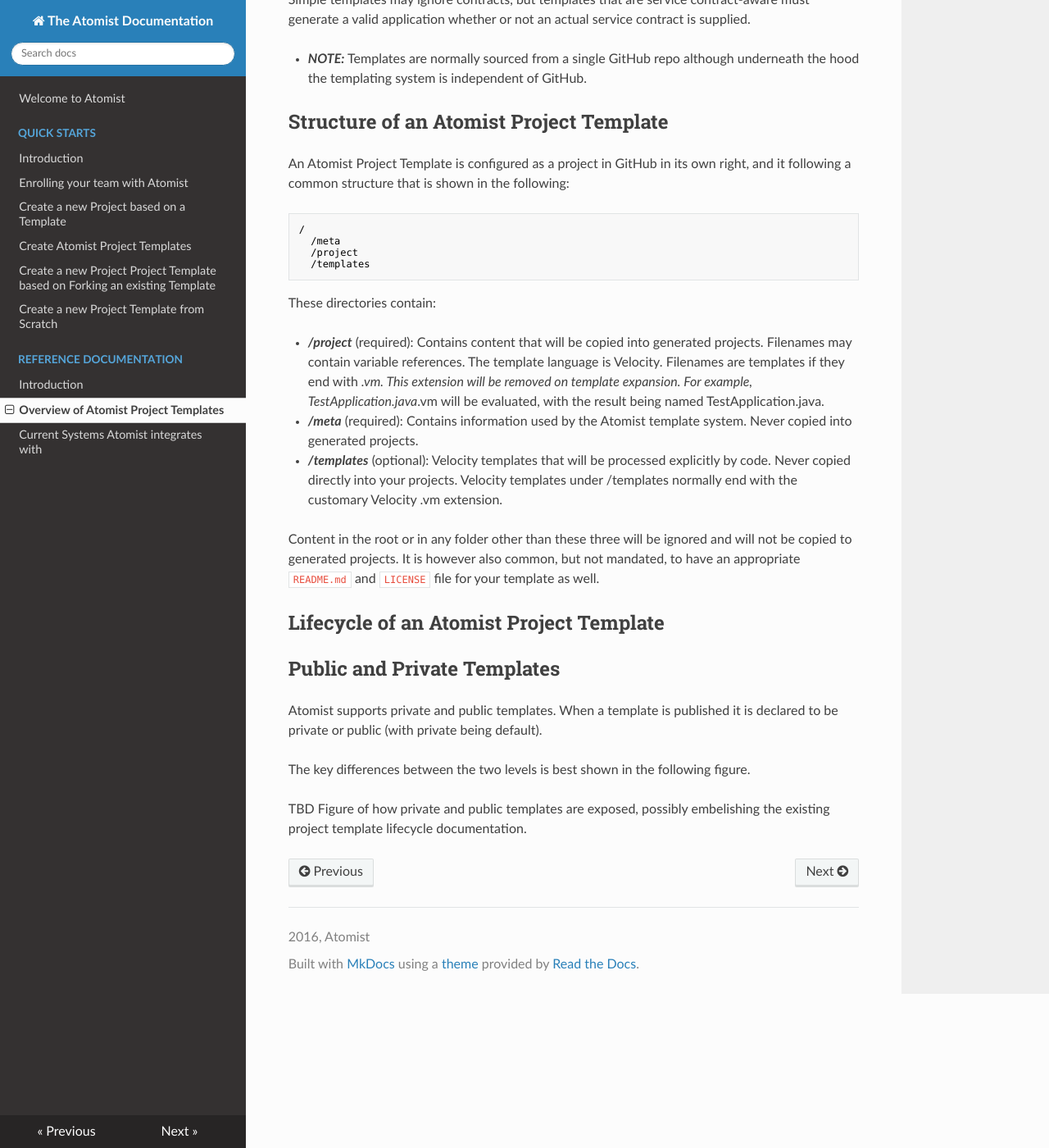
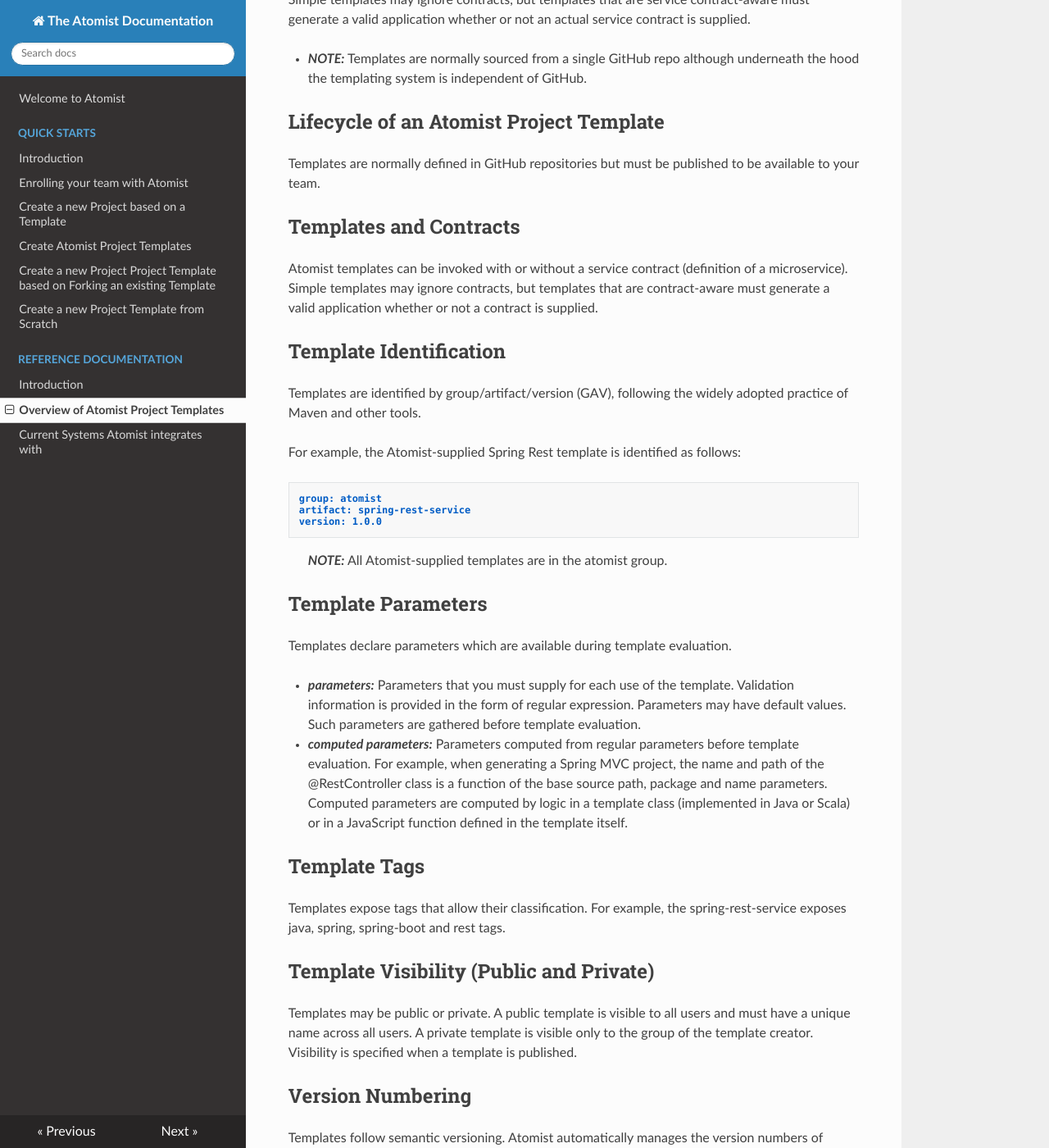
Before and after one commit to atomisthq/docs, an MkDocs documentation site: the page built from docs/reference-docs/project-templates-overview.md, in a window 1280 px wide and 1400 px high, scrolled down 527 px. Shown: the whole window at 82% size. Built offline with MkDocs 1.6.1, drawn with Linux system fonts in a browser that asks for light colours; nearby versions of some CDN libraries; old or Windows-style settings are respelled for this version of MkDocs; some of the changed text lies outside the part shown.

Commit message:
Added in reference material around project templates

````diff
--- a/docs/reference-docs/project-templates-overview.md
+++ b/docs/reference-docs/project-templates-overview.md
@@ -10,7 +10,50 @@
 
 * ***NOTE:*** Templates are normally sourced from a single GitHub repo although underneath the hood the templating system is independent of GitHub.
 
-## Structure of an Atomist Project Template
+## Lifecycle of an Atomist Project Template
+
+Templates are normally defined in GitHub repositories but must be published to be available to your team.
+
+## Templates and Contracts
+
+Atomist templates can be invoked with or without a service contract (definition of a microservice). Simple templates may ignore contracts, but templates that are contract-aware must generate a valid application whether or not a contract is supplied.
+
+## Template Identification
+
+Templates are identified by group/artifact/version (GAV), following the widely adopted practice of Maven and other tools.
+
+For example, the Atomist-supplied Spring Rest template is identified as follows:
+
+```
+group: atomist
+artifact: spring-rest-service
+version: 1.0.0
+```
+
+> ***NOTE:*** All Atomist-supplied templates are in the atomist group.
+
+## Template Parameters
+
+Templates declare parameters which are available during template evaluation.
+
+* ***parameters:*** Parameters that you must supply for each use of the template. Validation information is provided in the form of regular expression. Parameters may have default values. Such parameters are gathered before template evaluation.
+* ***computed parameters:*** Parameters computed from regular parameters before template evaluation. For example, when generating a Spring MVC project, the name and path of the @RestController class is a function of the base source path, package and name parameters. Computed parameters are computed by logic in a template class (implemented in Java or Scala) or in a JavaScript function defined in the template itself.
+
+## Template Tags
+
+Templates expose tags that allow their classification. For example, the spring-rest-service exposes java, spring, spring-boot and rest tags.
+
+## Template Visibility (Public and Private)
+
+Templates may be public or private. A public template is visible to all users and must have a unique name across all users. A private template is visible only to the group of the template creator. Visibility is specified when a template is published.
+
+## Version Numbering
+
+Templates follow semantic versioning. Atomist automatically manages the version numbers of templates.
+
+The first release will be version `1.0.0-SNAPSHOT`. Thereafter increments are automatic.
+
+## Contents of an Atomist Project Template
 
 An Atomist Project Template is configured as a project in GitHub in its own right, and it following a common structure that is shown in the following:
 
@@ -29,14 +72,66 @@
 
 Content in the root or in any folder other than these three will be ignored and will not be copied to generated projects. It is however also common, but not mandated, to have an appropriate `README.md` and `LICENSE` file for your template as well.
 
-## Lifecycle of an Atomist Project Template
+## Contents of the `/meta` directory
 
+Content in the `/meta` directory describes the template and adds processing scripts. it contains the required info.yml file describing the template, and optional JavaScript files that can perform additional processing.
 
+### The `info.yml` file
 
-## Public and Private Templates
+The required info.yml file describes the template in terms of required properties and the template's parameters.
 
-Atomist supports private and public templates. When a template is published it is declared to be private or public (with private being default).
+### Template Properties in the `info.yml` file
 
-The key differences between the two levels is best shown in the following figure.
+An Atomist Project Template has a number of properties it needs to describe the template effectively to the system. An example would be the following:
 
-TBD Figure of how private and public templates are exposed, possibly embelishing the existing project template lifecycle documentation.
+```
+name:
+  rest-service
+
+type:
+  spring-boot
+
+description:
+  Spring Boot REST microservice
+```
+
+This example is taken from the canonical example available from the [atomist-project-templates](https://github.com/orgs/atomist-project-templates/) [Spring Rest Microservice template](https://github.com/atomist-project-templates/spring-rest-service).
+
+As a minimum the template `name` is required. Regardless of where the template is sourced from the name is taken from info.yml within the template.
+
+The `type` is optional. If specified it must be a well-known type supported by the system, for which additional JVM code is executed when the template is instantiated and/or before the template is evaluated.
+
+For example, to define additional parameters or use a specific library to create file content. Most needs can be met by JavaScript and VTL within the template so you can safely ignore this field except when creating Spring Boot templates.
+
+The `description` field is optional and is used as a hint when prompting the Atomist user to select this template.
+
+### Specifying Template Parameters
+
+Parameters are specified in a block under the parameters section of the YML document. The block looks as follows:
+
+```
+parameters:
+
+  - name: number1
+    required: true
+    description: A number of great significance.
+    default-value: 42
+    pattern: \d+
+    valid-input-description: A positive number.
+```
+
+The following fields are available:
+
+| Name        | Provision           | Notes  |
+| ----------- |:-----------------:|:-------|
+| name      | required | Name of the parameter |
+| required     | optional (default is true)      |   Whether or not the parameter is required |
+| description | required      | Description of the template for display when being used |
+| valid-input-description | optional      | Description of valid input, such as a valid Java package name or valid Github repo name |
+| valid-input-description | optional      | Description of valid input, such as a valid Java package name or valid Github repo name |
+| default-value | optional      | Default value if an optional parameter isn't supplied |
+| default-ref | optional      | Name of other field whose value to use if an optional parameter isn't supplied |
+
+## You might also be interested in
+
+* [Quick Start: Creating and publishing a new Atomist Project Template]()
````
Also changed, not shown: docs/quick-starts/new-project-template/new-project-template-from-fork.md (+6 -0 lines), docs/reference-docs/current-system-integrations.md (+6 -0 lines).
